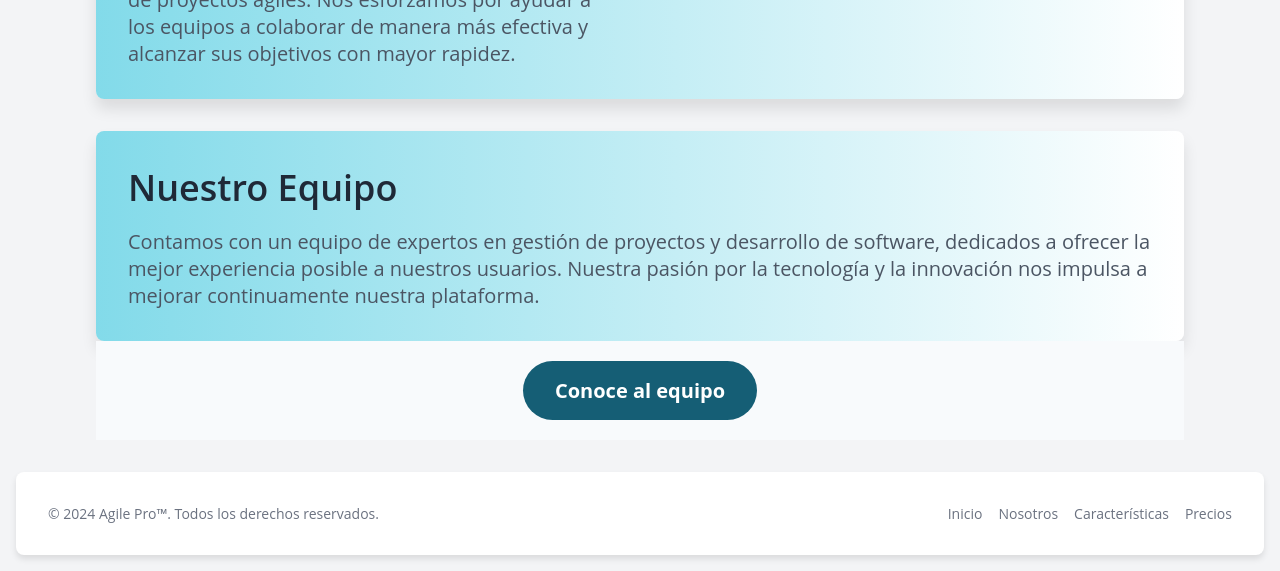
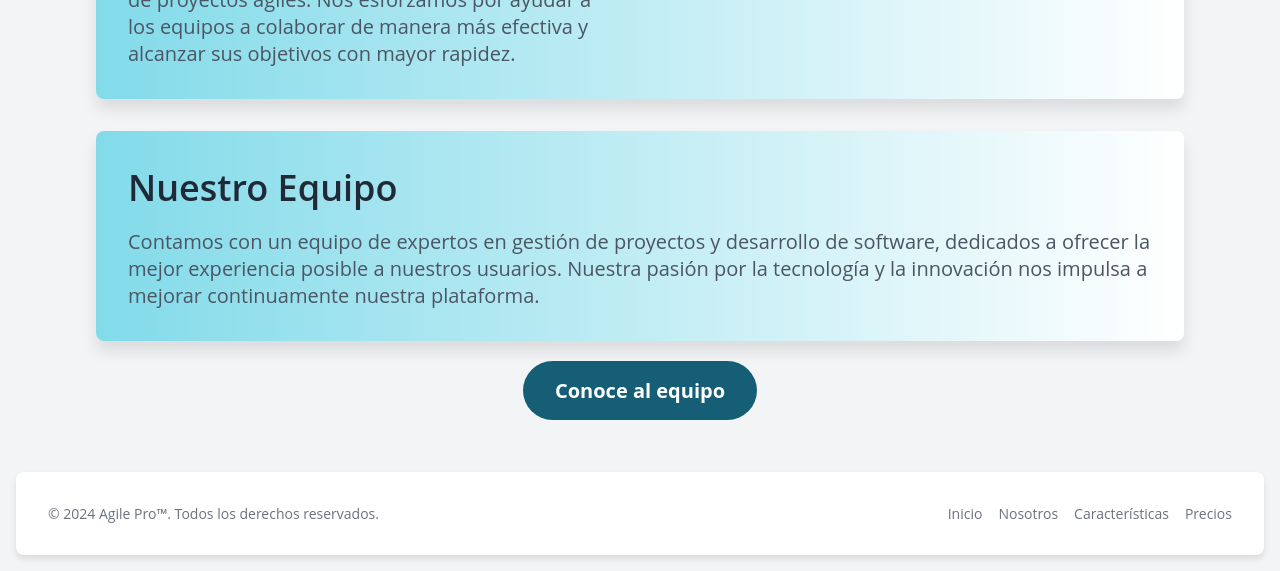
Before and after one commit to GDB-11/AEW-TF, a plain HTML site: page pages/company.html in a window 1280 px wide. Shown: the part 766-1337 px from the top of the page. Drawn offline with Linux system fonts and the light colour scheme.

Commit message:
Background fix

```diff
--- a/styles/company.css
+++ b/styles/company.css
@@ -165,7 +165,6 @@
 }
 
 .cta-section {
-    background-color: #f8fafc;
     text-align: center;
     padding: 20px;
     position: relative;
```
